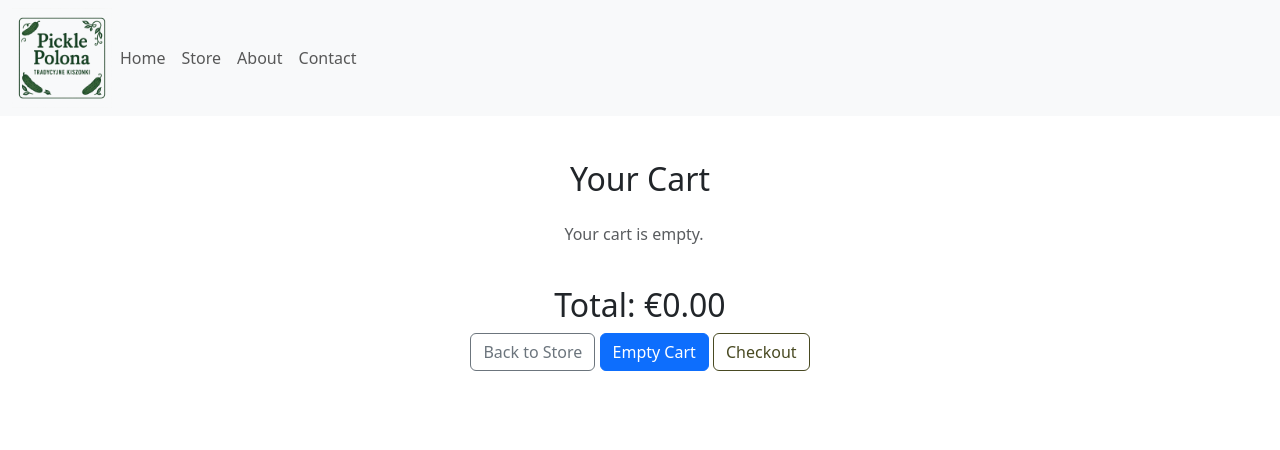
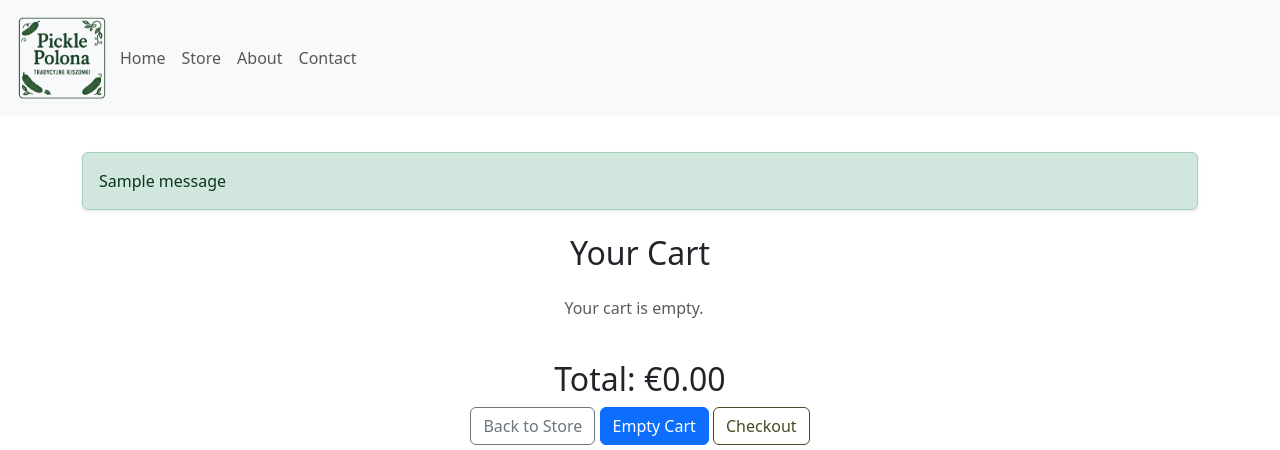
Before and after one commit to james-fitz86/pickle-polona, a Flask app: page /cart in a window 1280 px wide. Shown: the top 450 px of the page. Run offline with Flask 3, Linux system fonts and the light colour scheme; tables that the repository leaves empty hold one stand-in row (values such as "Sample post"); one stand-in notice (Sample message) is shown.

Commit message:
added jinja for flash messages

```diff
--- a/templates/base.html
+++ b/templates/base.html
@@ -39,6 +39,17 @@
             <nav>
         </header>
         <main>
+            {% with messages = get_flashed_messages(with_categories=true) %}
+                {% if messages %}
+                    <div class="container mt-3">
+                        {% for category, message in messages %}
+                            <div class="alert alert-{{ category }} alert-dismissible fade show shadow-sm" role="alert">
+                                {{ message }}
+                            </div>
+                        {% endfor %}
+                    </div>
+                {% endif %}
+            {% endwith %}
             {% block cart %}
             {% endblock %}
             {% block main %}
```
